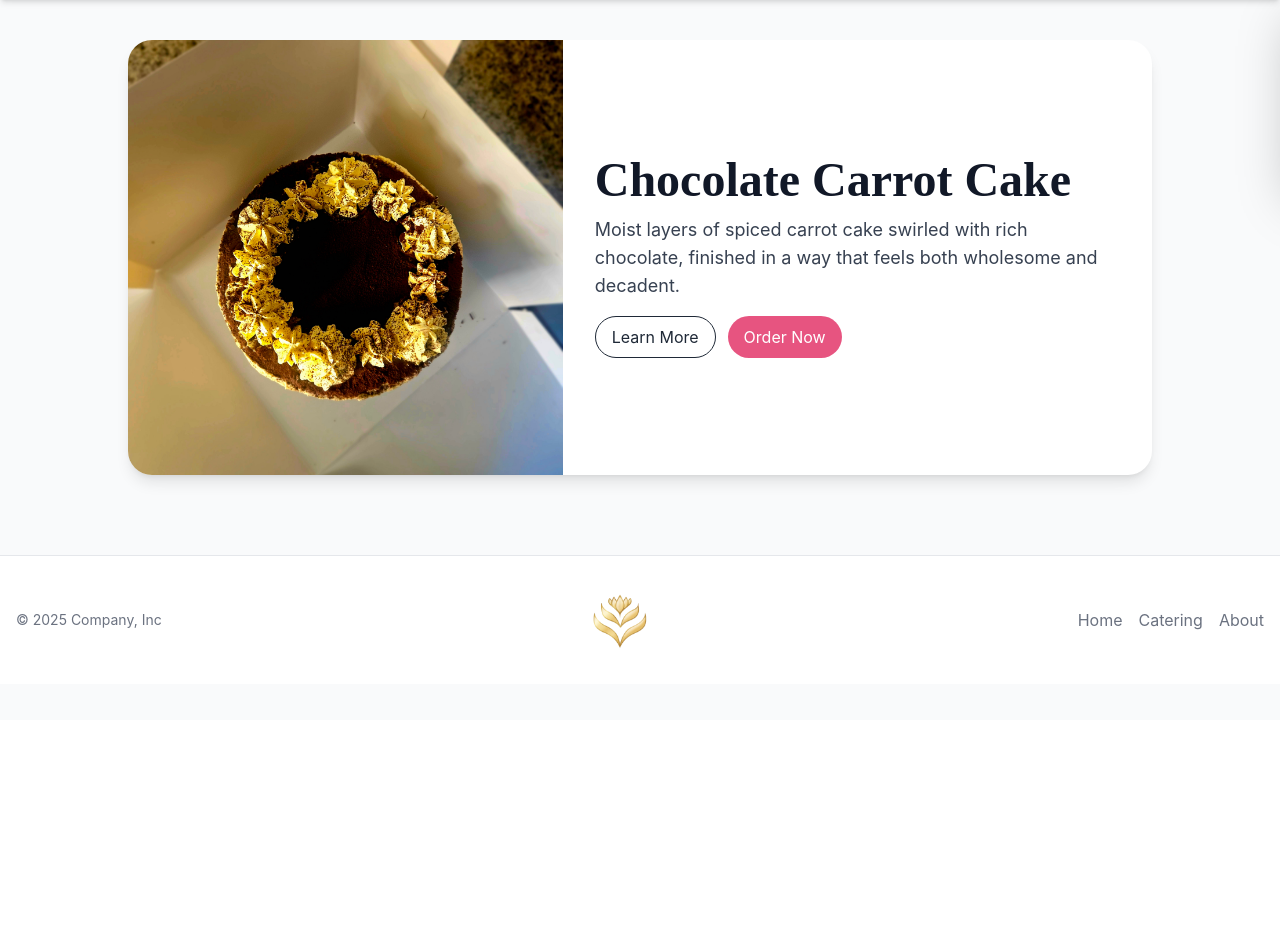
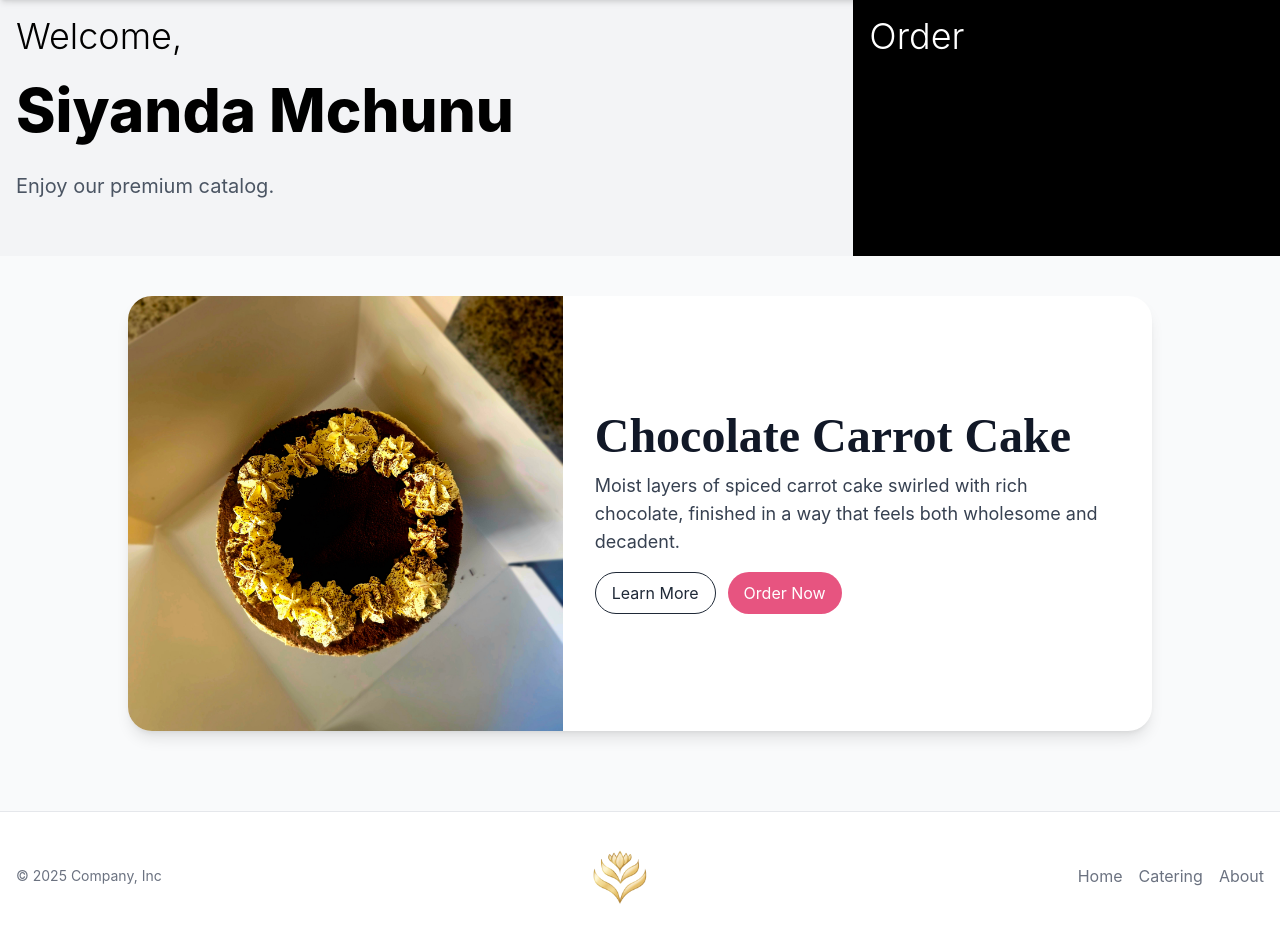
Before and after one commit to iChunu-Siyanda/Protea-Bakery, a Flask app: page / in a window 1280 px wide. Shown: the part 80-1020 px from the top of the page. Before the commit the page ends 728 px from the top, so only its background shows below. Run offline with Flask 3, Linux system fonts and the light colour scheme; data comes from the database, SQL or seed files in the repository; data that the repository does not hold is empty; some libraries are stand-ins or nearby versions.

Commit message:
Add GSAP animations in home page and product cards.

```diff
--- a/static/JS/script.js
+++ b/static/JS/script.js
@@ -1,3 +1,18 @@
+//============================== GSAP =============================================
+// GSAP Animations
+gsap.fromTo("#intro1", {y: 40, opacity: 0}, {y: 0, opacity: 1, duration: 1});
+gsap.fromTo("#intro2", {y: 40, opacity: 0}, {y: 0, opacity: 1, duration: 1});
+gsap.fromTo("#name1", {y: 40, opacity: 0}, {y: 0, opacity: 1, delay: 0.5, duration: 1});
+gsap.fromTo("#desc1", {y: 40, opacity: 0}, {y: 0, opacity: 1, delay: 1, duration: 1});
+
+gsap.fromTo("#nameProduct1", {y: 40, opacity: 0}, {y: 0, opacity: 1, delay: 0.5, duration: 1});
+gsap.fromTo("#descProduct1", {y: 40, opacity: 0}, {y: 0, opacity: 1, delay: 0.5, duration: 1});
+gsap.fromTo("#openModal", {y: 40, opacity: 0}, {y: 0, opacity: 1, delay: 0.5, duration: 1});
+gsap.fromTo("#openModalOrder", {y: 40, opacity: 0}, {y: 0, opacity: 1, delay: 0.5, duration: 1});
+
+
+
+
 //=========================== calculation =========================================
 let cart = {
     total: 0,
--- a/templates/base.html
+++ b/templates/base.html
@@ -4,6 +4,8 @@
     <meta charset="UTF-8">
     <!-- Tailwind CSS v4 via CDN -->
     <script src="https://cdn.tailwindcss.com?plugins=forms,typography,aspect-ratio,line-clamp"></script>
+    <!-- GSAP via CDN -->
+    <script src="https://cdnjs.cloudflare.com/ajax/libs/gsap/3.12.5/gsap.min.js"></script>
     <script>
       tailwind.config = {
         theme: {
@@ -153,6 +155,26 @@
                 </ul>
             </div>
         </nav>
+
+       <!-- Header -->
+       <div class="w-full h-64 flex">
+           <div class="bg-gray-100 text-black md:w-2/3 flex flex-col justify-start">
+               <h2 id="intro1" class="mt-4 mx-4 text-3xl sm:text-4xl font-light mb-2 opacity-0">
+                   Welcome,
+               </h2>
+           <h1 id="name1" class="mt-4 mx-4 text-5xl sm:text-6xl font-extrabold mb-4 opacity-0">
+               Siyanda Mchunu
+           </h1>
+           <p id="desc1" class="mt-4 mx-4 text-lg sm:text-xl text-gray-600 max-w-2xl mb-8 opacity-0">
+               Enjoy our premium catalog.
+           </p>
+       </div>
+       <div class="bg-black text-white md:w-1/3 flex flex-col justify-start">
+           <h2 id="intro2" class="mt-4 mx-4 text-3xl sm:text-4xl font-light mb-2 opacity-0">
+            Order
+           </h2>
+       </div>
+   </div>
    </header>
     {% endblock header %}
 
--- a/templates/index.html
+++ b/templates/index.html
@@ -2,7 +2,7 @@
 {% block content %}
 
 <!-- Card -->
-<div class="max-w-5xl mx-auto my-10 bg-white rounded-3xl shadow-lg overflow-hidden flex flex-col md:flex-row transform transition-all duration-700 ease-in-out hover:-translate-y-1 hover:shadow-xl hover:bg-orange-500 group">
+<div id="mainCard" class="max-w-5xl mx-auto my-10 bg-white rounded-3xl shadow-lg overflow-hidden flex flex-col md:flex-row transform transition-all duration-700 ease-in-out hover:-translate-y-1 hover:shadow-xl hover:bg-orange-500 group">
     <!-- Image -->
     <div class="md:w-1/2 h-64 md:h-auto overflow-hidden">
         <img src="{{ url_for('static', filename='images/choc_carrot_2.jpg') }}" alt="Chocolate Carrot Cake"
@@ -11,10 +11,10 @@
 
     <!-- Text -->
     <div class="md:w-2/3 p-6 md:p-8 flex flex-col justify-center">
-        <h2 class="text-3xl md:text-5xl font-cinzel font-semibold mb-3 text-gray-900 transition-colors duration-700 ease-in-out group-hover:text-white">
+        <h2 id="nameProduct1" class="text-3xl md:text-5xl font-cinzel font-semibold mb-3 text-gray-900 transition-colors duration-700 ease-in-out group-hover:text-white">
             Chocolate Carrot Cake
         </h2>
-        <p class="text-gray-700 text-base md:text-lg leading-relaxed mb-4 transition-colors duration-700 ease-in-out group-hover:text-white">
+        <p id="descProduct1" class="text-gray-700 text-base md:text-lg leading-relaxed mb-4 transition-colors duration-700 ease-in-out group-hover:text-white">
             Moist layers of spiced carrot cake swirled with rich chocolate, finished in a way that feels both wholesome and decadent.
         </p>
         <div class="flex flex-wrap gap-3">
```
